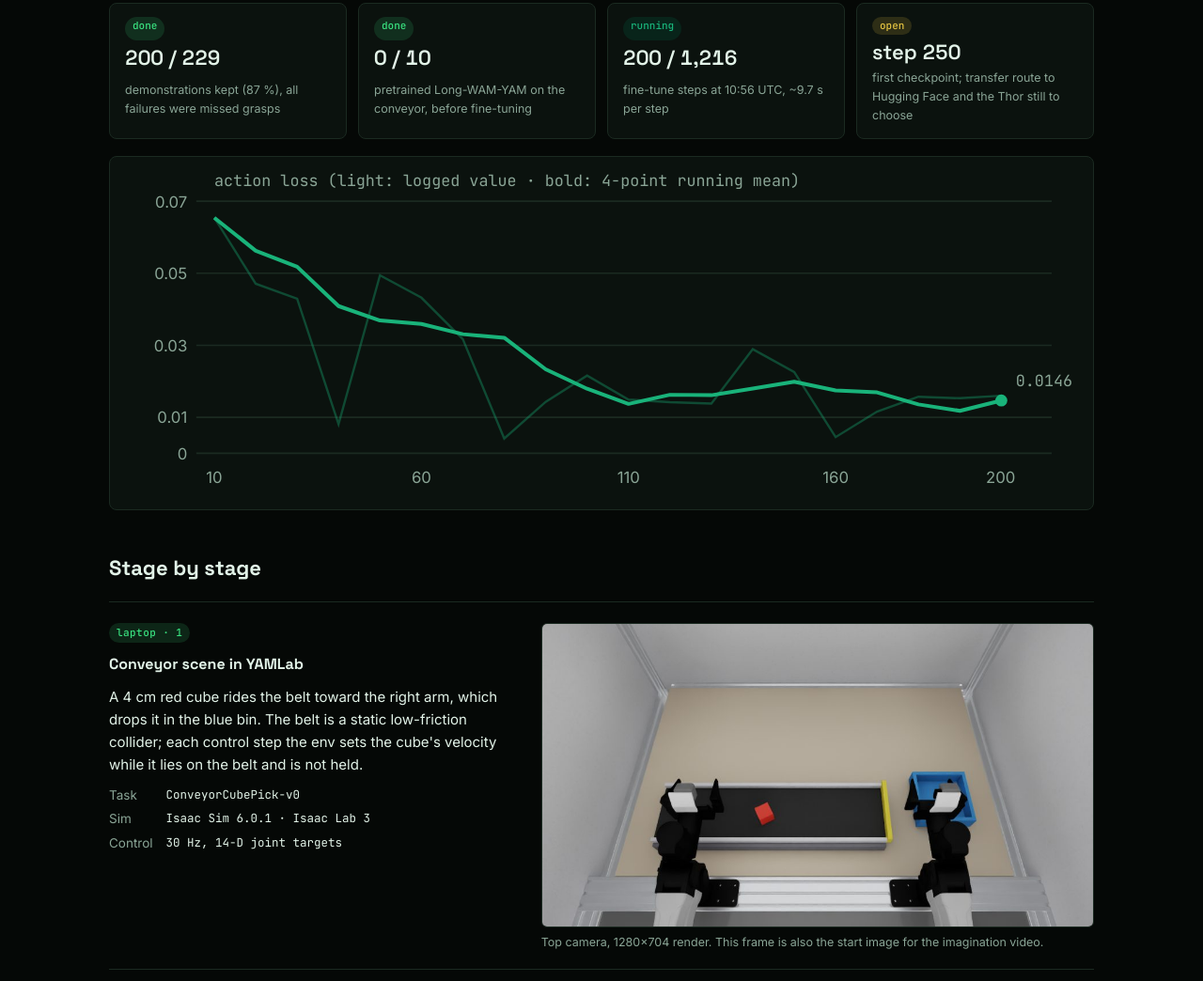
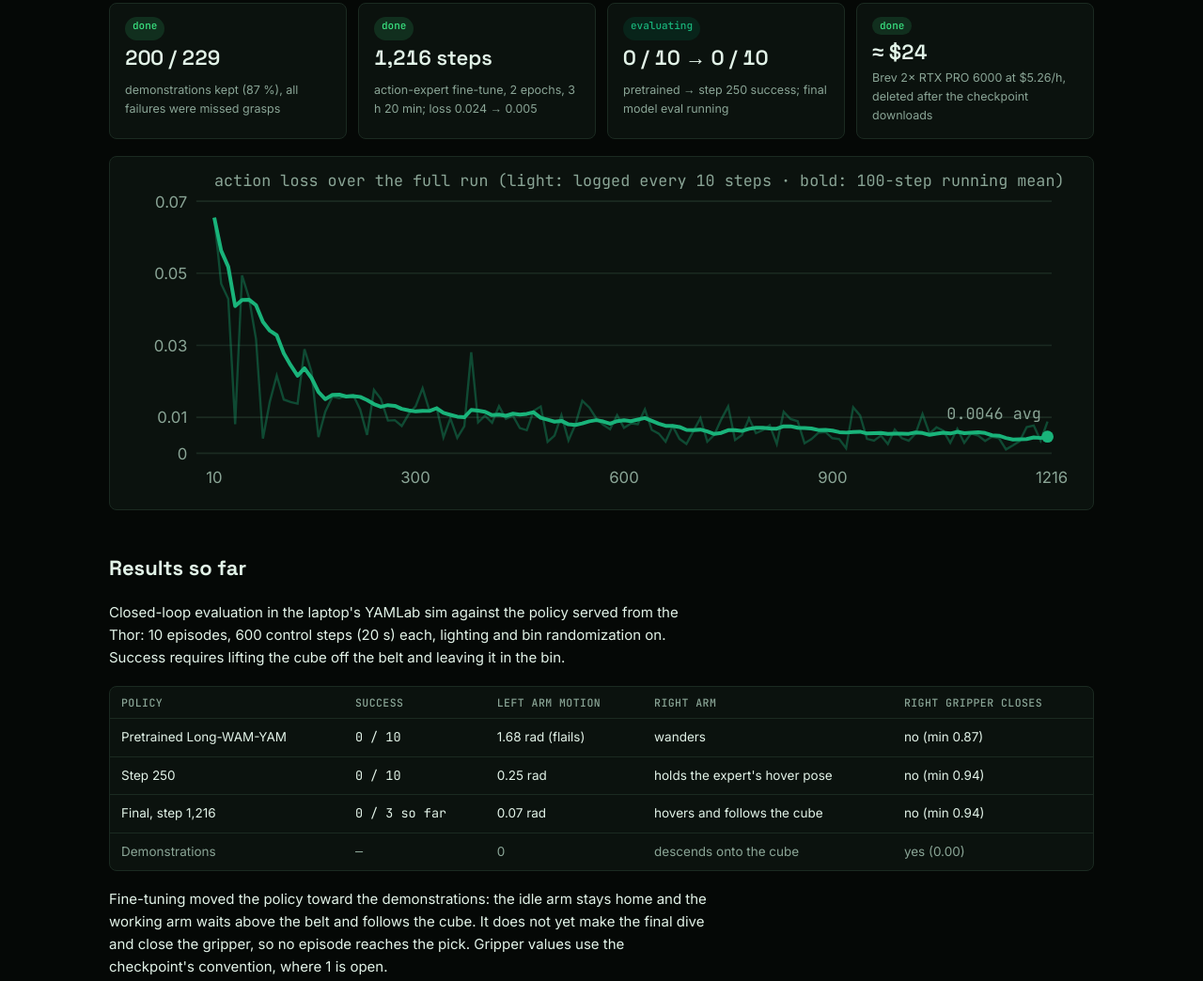
Before and after one commit to kabilankb/longwam-dynamic-manipulation, a plain HTML site: page docs/index.html in a window 1280 px wide. Shown: the part 1050-2094 px from the top of the page at 94% size. Drawn offline with Linux system fonts and the light colour scheme.

Commit message:
Report: training complete, fine-tuned eval results, full loss curve

```diff
--- a/docs/index.html
+++ b/docs/index.html
@@ -74,6 +74,16 @@ dd { margin: 0; font-family: var(--mono); font-size: 12.5px; font-variant-numeri
 .chart { background: var(--surface); border: 1px solid var(--rule); border-radius: 8px; padding: 12px; overflow-x: auto; }
 .chart svg { display: block; width: 100%; min-width: 520px; height: auto; }
 .axis { font: 400 10.5px var(--mono); fill: var(--muted); }
+
+table { border-collapse: collapse; width: 100%; font-size: 13.5px; }
+.tablewrap { overflow-x: auto; border: 1px solid var(--rule); border-radius: 8px; background: var(--surface); }
+th, td { text-align: left; padding: 9px 12px; border-bottom: 1px solid var(--rule); vertical-align: top; }
+th { font: 500 11.5px var(--mono); letter-spacing: .04em; text-transform: uppercase; color: var(--muted); }
+tbody tr:last-child td { border-bottom: 0; }
+tr.ref td { color: var(--muted); }
+td:nth-child(2) { font-family: var(--mono); font-variant-numeric: tabular-nums; white-space: nowrap; }
+.pair { display: grid; grid-template-columns: repeat(auto-fit, minmax(280px, 1fr)); gap: 14px; }
+ul { margin: 0; padding-left: 20px; display: grid; gap: 6px; max-width: 72ch; }
 footer { font-size: 12.5px; color: var(--muted); border-top: 1px solid var(--rule); padding-top: 16px; }
 @media (max-width: 760px) { .stage { grid-template-columns: minmax(0, 1fr); } }
 
@@ -111,6 +121,7 @@ footer { font-size: 12.5px; color: var(--muted); border-top: 1px solid var(--rul
       <a href="yam-conveyor-longwam.pdf">Download PDF</a>
       <a href="https://huggingface.co/datasets/kabilanKB/yam_conveyor_cube_rand">Dataset</a>
       <a href="https://huggingface.co/datasets/kabilanKB/yam_conveyor_cube_rand_longwam">Long-WAM dataset copy</a>
+      <a href="https://huggingface.co/kabilanKB/longwam-yam-conveyor">Fine-tuned checkpoints</a>
     </div>
   </header>
 
@@ -189,7 +200,7 @@ footer { font-size: 12.5px; color: var(--muted); border-top: 1px solid var(--rul
       </g>
       <text x="350" y="262" class="flow-l" text-anchor="middle">HF dataset</text>
       <text x="690" y="352" class="flow-l" text-anchor="middle">ckpt</text>
-      <text x="690" y="404" class="flow-l" text-anchor="middle" fill="var(--warn)">route pending</text>
+      <text x="690" y="404" class="flow-l" text-anchor="middle">via laptop + HF</text>
       <text x="520" y="494" class="flow-l" text-anchor="middle">32 × 14 action chunk</text>
       <text x="520" y="548" class="flow-l" text-anchor="middle">JPEG mosaic + state, every step</text>
       <text x="520" y="106" class="flow-l" text-anchor="middle">start frame + prompt</text>
@@ -202,35 +213,65 @@ footer { font-size: 12.5px; color: var(--muted); border-top: 1px solid var(--rul
     <h2 id="now">Status</h2>
     <div class="status">
       <div class="stat"><span class="pill done">done</span><b>200 / 229</b><small>demonstrations kept (87 %), all failures were missed grasps</small></div>
-      <div class="stat"><span class="pill done">done</span><b>0 / 10</b><small>pretrained Long-WAM-YAM on the conveyor, before fine-tuning</small></div>
-      <div class="stat"><span class="pill run">running</span><b>200 / 1,216</b><small>fine-tune steps at 10:56 UTC, ~9.7 s per step</small></div>
-      <div class="stat"><span class="pill open">open</span><b>step 250</b><small>first checkpoint; transfer route to Hugging Face and the Thor still to choose</small></div>
+      <div class="stat"><span class="pill done">done</span><b>1,216 steps</b><small>action-expert fine-tune, 2 epochs, 3 h 20 min; loss 0.024 → 0.005</small></div>
+      <div class="stat"><span class="pill run">evaluating</span><b>0 / 10 → 0 / 10</b><small>pretrained → step 250 success; final model eval running</small></div>
+      <div class="stat"><span class="pill done">done</span><b>≈ $24</b><small>Brev 2× RTX PRO 6000 at $5.26/h, deleted after the checkpoint downloads</small></div>
     </div>
     <div class="chart">
-      <svg viewBox="0 0 640 220" xmlns="http://www.w3.org/2000/svg" role="img" aria-label="Action loss by training step, steps 10 to 200">
+      <svg viewBox="0 0 640 220" xmlns="http://www.w3.org/2000/svg" role="img" aria-label="Action loss by training step, steps 10 to 1216">
         <g class="axis">
           <text x="44" y="26" text-anchor="end">0.07</text><text x="44" y="74" text-anchor="end">0.05</text>
           <text x="44" y="122" text-anchor="end">0.03</text><text x="44" y="170" text-anchor="end">0.01</text>
           <text x="44" y="194" text-anchor="end">0</text>
-          <text x="62" y="210" text-anchor="middle">10</text><text x="200" y="210" text-anchor="middle">60</text>
-          <text x="338" y="210" text-anchor="middle">110</text><text x="476" y="210" text-anchor="middle">160</text>
-          <text x="586" y="210" text-anchor="middle">200</text>
+          <text x="62" y="210" text-anchor="middle">10</text><text x="196" y="210" text-anchor="middle">300</text><text x="335" y="210" text-anchor="middle">600</text><text x="474" y="210" text-anchor="middle">900</text><text x="620" y="210" text-anchor="middle">1216</text>
         </g>
         <g stroke="var(--rule)" stroke-width="1">
           <line x1="50" x2="620" y1="22" y2="22"/><line x1="50" x2="620" y1="70" y2="70"/>
           <line x1="50" x2="620" y1="118" y2="118"/><line x1="50" x2="620" y1="166" y2="166"/>
           <line x1="50" x2="620" y1="190" y2="190"/>
         </g>
-        <!-- x = 62 + (step-10)*2.76 ; y = 190 - loss*2400 -->
+        <!-- x = 62 + (step-10)*558/1206 ; y = 190 - loss*2400 -->
         <polyline fill="none" stroke="var(--cloud)" stroke-opacity=".35" stroke-width="1.5"
-          points="62.0,33.0 89.6,77.0 117.2,87.0 144.8,170.6 172.4,71.4 200.0,86.3 227.6,113.9 255.2,180.2 282.8,155.7 310.4,138.2 338.0,154.2 365.6,155.9 393.2,156.9 420.8,120.6 448.4,135.8 476.0,179.2 503.6,162.2 531.2,152.3 558.8,153.3 586.4,151.6"/>
+          points="62.0,33.0 66.6,77.0 71.3,87.0 75.9,170.6 80.5,71.4 85.1,86.3 89.8,113.9 94.4,180.2 99.0,155.7 103.6,138.2 108.3,154.2 112.9,155.9 117.5,156.9 122.1,120.6 126.8,135.8 131.4,179.2 136.0,162.2 140.7,152.3 145.3,153.3 149.9,151.6 154.5,151.1 159.2,160.7 163.8,177.8 168.4,147.8 173.0,153.8 177.7,168.2 182.3,167.9 186.9,171.8 191.6,163.8 196.2,158.6 200.8,146.6 205.4,161.7 210.1,159.5 214.7,179.4 219.3,166.7 223.9,179.7 228.6,172.0 233.2,122.6 237.8,169.4 242.4,165.0 247.1,169.6 251.7,158.6 256.3,167.0 261.0,165.0 265.6,173.2 270.2,174.6 274.8,161.7 279.5,158.8 284.1,182.3 288.7,178.2 293.3,164.6 298.0,181.4 302.6,170.8 307.2,155.0 311.9,159.5 316.5,166.7 321.1,171.0 325.7,173.9 330.4,164.6 335.0,173.0 339.6,170.1 344.2,170.6 348.9,160.7 353.5,174.4 358.1,176.8 362.7,182.3 367.4,171.8 372.0,180.4 376.6,183.8 381.3,175.1 385.9,166.5 390.5,182.3 395.1,177.8 399.8,167.4 404.4,158.8 409.0,181.1 413.6,177.8 418.3,166.7 422.9,176.6 427.5,174.6 432.1,171.3 436.8,183.8 441.4,162.4 446.0,167.2 450.7,168.6 455.3,183.3 459.9,180.6 464.5,176.3 469.2,175.8 473.8,179.9 478.4,180.6 483.0,186.6 487.7,159.3 492.3,164.8 496.9,180.4 501.6,181.6 506.2,178.2 510.8,183.8 515.4,174.2 520.1,179.9 524.7,181.6 529.3,176.8 533.9,163.8 538.6,176.8 543.2,172.7 547.8,174.9 552.4,183.0 557.1,173.7 561.7,183.0 566.3,176.8 571.0,178.2 575.6,181.8 580.2,179.0 584.8,179.9 589.5,187.4 594.1,184.7 598.7,181.8 603.3,172.5 608.0,171.5 612.6,181.6 617.2,168.9"/>
         <polyline fill="none" stroke="var(--cloud)" stroke-width="2.5" stroke-linejoin="round"
-          points="62.0,33.0 89.6,55.0 117.2,65.7 144.8,91.9 172.4,101.5 200.0,103.8 227.6,110.6 255.2,113.0 282.8,134.0 310.4,147.0 338.0,157.1 365.6,151.0 393.2,151.3 420.8,146.9 448.4,142.3 476.0,148.1 503.6,149.4 531.2,157.4 558.8,161.7 586.4,154.8"/>
-        <circle cx="586.4" cy="154.8" r="4" fill="var(--cloud)"/>
-        <text x="596" y="145" class="axis">0.0146 avg</text>
-        <text x="62" y="12" class="axis" text-anchor="start">action loss (light: logged value · bold: 4-point running mean)</text>
+          points="62.0,33.0 66.6,55.0 71.3,65.7 75.9,91.9 80.5,87.8 85.1,87.6 89.8,91.3 94.4,102.4 99.0,108.3 103.6,111.3 108.3,123.4 112.9,131.3 117.5,138.3 122.1,133.3 126.8,139.8 131.4,149.1 136.0,153.9 140.7,151.1 145.3,150.9 149.9,152.2 154.5,151.9 159.2,152.4 163.8,154.5 168.4,157.2 173.0,159.0 177.7,157.9 182.3,158.4 186.9,160.4 191.6,161.4 196.2,162.1 200.8,161.7 205.4,161.8 210.1,160.0 214.7,163.1 219.3,164.4 223.9,165.6 228.6,166.0 233.2,161.1 237.8,161.6 242.4,162.3 247.1,164.6 251.7,164.2 256.3,165.0 261.0,163.6 265.6,164.2 270.2,163.7 274.8,162.7 279.5,166.3 284.1,167.6 288.7,168.9 293.3,168.4 298.0,170.7 302.6,171.1 307.2,170.1 311.9,168.7 316.5,167.9 321.1,168.8 325.7,170.3 330.4,168.6 335.0,168.0 339.6,168.6 344.2,167.5 348.9,166.5 353.5,168.4 358.1,170.2 362.7,171.7 367.4,171.8 372.0,172.5 376.6,174.4 381.3,174.6 385.9,174.2 390.5,175.4 395.1,177.1 399.8,176.4 404.4,174.6 409.0,174.5 413.6,175.1 418.3,173.7 422.9,173.0 427.5,173.0 432.1,173.4 436.8,173.6 441.4,172.0 446.0,172.0 450.7,173.0 455.3,173.2 459.9,173.5 464.5,174.5 469.2,174.4 473.8,174.9 478.4,175.9 483.0,176.2 487.7,175.8 492.3,175.6 496.9,176.8 501.6,176.6 506.2,176.4 510.8,177.1 515.4,176.9 520.1,176.9 524.7,177.0 529.3,176.1 533.9,176.5 538.6,177.7 543.2,176.9 547.8,176.3 552.4,176.8 557.1,175.7 561.7,176.6 566.3,176.3 571.0,176.0 575.6,176.5 580.2,178.0 584.8,178.3 589.5,179.8 594.1,180.8 598.7,180.6 603.3,180.5 608.0,179.4 612.6,179.8 617.2,178.9"/>
+        <circle cx="617.2" cy="178.9" r="4" fill="var(--cloud)"/>
+        <text x="613" y="167" class="axis" text-anchor="end">0.0046 avg</text>
+        <text x="62" y="12" class="axis" text-anchor="start">action loss over the full run (light: logged every 10 steps · bold: 100-step running mean)</text>
       </svg>
     </div>
+  </section>
+
+  <section aria-labelledby="res">
+    <h2 id="res">Results so far</h2>
+    <p>Closed-loop evaluation in the laptop's YAMLab sim against the policy served from the Thor: 10 episodes, 600 control steps (20 s)
+      each, lighting and bin randomization on. Success requires lifting the cube off the belt and leaving it in the bin.</p>
+    <div class="tablewrap"><table>
+      <thead><tr><th>Policy</th><th>Success</th><th>Left arm motion</th><th>Right arm</th><th>Right gripper closes</th></tr></thead>
+      <tbody>
+        <tr><td>Pretrained Long-WAM-YAM</td><td>0 / 10</td><td>1.68 rad (flails)</td><td>wanders</td><td>no (min 0.87)</td></tr>
+        <tr><td>Step 250</td><td>0 / 10</td><td>0.25 rad</td><td>holds the expert's hover pose</td><td>no (min 0.94)</td></tr>
+        <tr><td>Final, step 1,216</td><td>0 / 3 so far</td><td>0.07 rad</td><td>hovers and follows the cube</td><td>no (min 0.94)</td></tr>
+        <tr class="ref"><td>Demonstrations</td><td>—</td><td>0</td><td>descends onto the cube</td><td>yes (0.00)</td></tr>
+      </tbody>
+    </table></div>
+    <p>Fine-tuning moved the policy toward the demonstrations: the idle arm stays home and the working arm waits above the belt and
+      follows the cube. It does not yet make the final dive and close the gripper, so no episode reaches the pick.
+      Gripper values use the checkpoint's convention, where 1 is open.</p>
+    <div class="pair">
+      <figure><img src="img/eval_step250.jpg" alt="Step 250 episode: right arm hovers over the belt while the cube passes" loading="lazy">
+        <figcaption>Step 250: the arm reaches the hover pose; the cube passes underneath and stops at the end of the belt.</figcaption></figure>
+      <figure><img src="img/eval_final.jpg" alt="Final model episode: right arm follows the cube but does not descend" loading="lazy">
+        <figcaption>Final model: the wrist camera has the cube right below the gripper at 5.7 s, but the arm stays above it.</figcaption></figure>
+    </div>
+    <h3>Next experiments</h3>
+    <ul>
+      <li><b>Replan more often.</b> The eval executes 24 of each 32-step chunk (0.8 s) while the cube moves 3–6 cm. Replanning every
+        8 steps needs no retraining.</li>
+      <li><b>Full fine-tune.</b> The video expert stayed frozen, so the imagined future that the actions are conditioned on still
+        comes from the pretraining data. Training both experts adapts it to this scene (about 8–10 h on two RTX PRO 6000).</li>
+      <li><b>More demonstrations.</b> The loss was still falling at step 1,216 (0.0050).</li>
+    </ul>
   </section>
 
   <section aria-labelledby="ev">
@@ -306,7 +347,7 @@ footer { font-size: 12.5px; color: var(--muted); border-top: 1px solid var(--rul
   </section>
 
   <footer>Long-WAM (NVlabs LongLive, arXiv 2610.10528) · checkpoints Efficient-Large-Model/Long-WAM-YAM and LongLive2.0-Robot-S ·
-    status as of 20 Nov 2026, 10:56 UTC.</footer>
+    updated 20 Nov 2026, 15:10 UTC (final-model eval in progress).</footer>
 </div>
 
 </body>
```
Also changed, not shown: docs/img/eval_final.jpg (added), docs/img/eval_step250.jpg (added), 2 other files.
